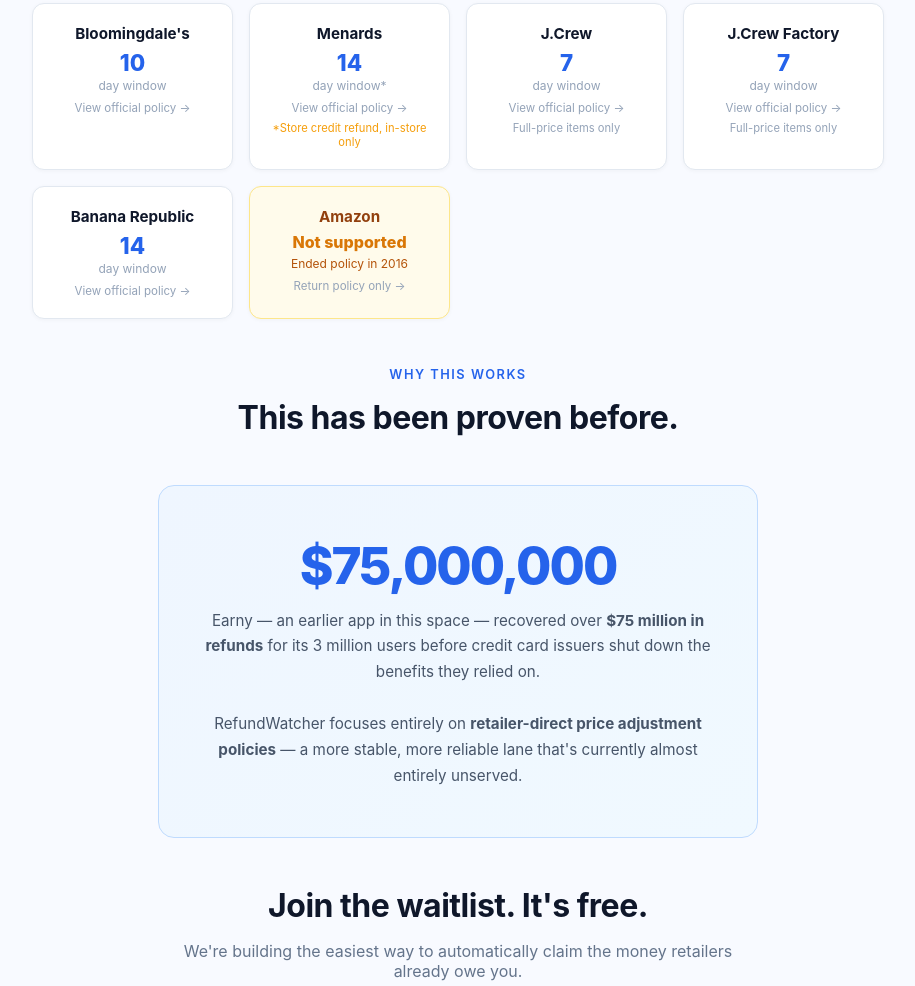
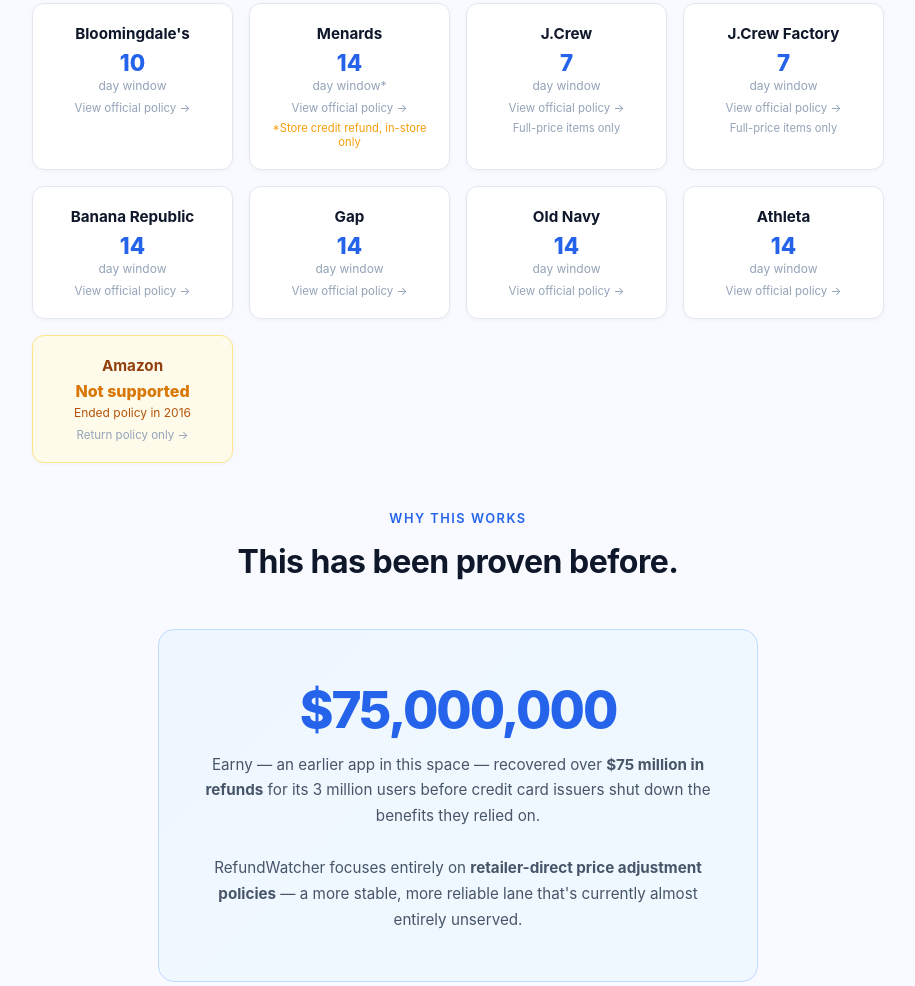
Before and after one commit to jasonmorrow123/refundwatcher, a website: page public/index.html in a window 1280 px wide. Shown: the part 1668-2654 px from the top of the page, without its empty margins (182-1097 px from the left). Drawn offline with Linux system fonts and the light colour scheme.

Commit message:
Add Gap, Old Navy, Athleta: 14-day price adjustment (Gap family)

```diff
--- a/public/index.html
+++ b/public/index.html
@@ -381,6 +381,24 @@
       <div class="label">day window</div>
       <a class="policy-link" href="https://bananarepublic.gap.com/customerService/info.do?cid=40960" target="_blank">View official policy →</a>
     </div>
+    <div class="retailer-card">
+      <div class="name">Gap</div>
+      <div class="window">14</div>
+      <div class="label">day window</div>
+      <a class="policy-link" href="https://www.gap.com/customer-service/getting-a-price-adjustment?cid=1192378" target="_blank">View official policy →</a>
+    </div>
+    <div class="retailer-card">
+      <div class="name">Old Navy</div>
+      <div class="window">14</div>
+      <div class="label">day window</div>
+      <a class="policy-link" href="https://oldnavy.gap.com/customer-service/getting-a-price-adjustment" target="_blank">View official policy →</a>
+    </div>
+    <div class="retailer-card">
+      <div class="name">Athleta</div>
+      <div class="window">14</div>
+      <div class="label">day window</div>
+      <a class="policy-link" href="https://athleta.gap.com/customer-service/getting-a-price-adjustment" target="_blank">View official policy →</a>
+    </div>
     <div class="retailer-card" style="border-color:#fde68a;background:#fffbeb;">
       <div class="name" style="color:#92400e;">Amazon</div>
       <div class="window" style="font-size:1rem;color:#d97706;margin-top:4px;">Not supported</div>
```
